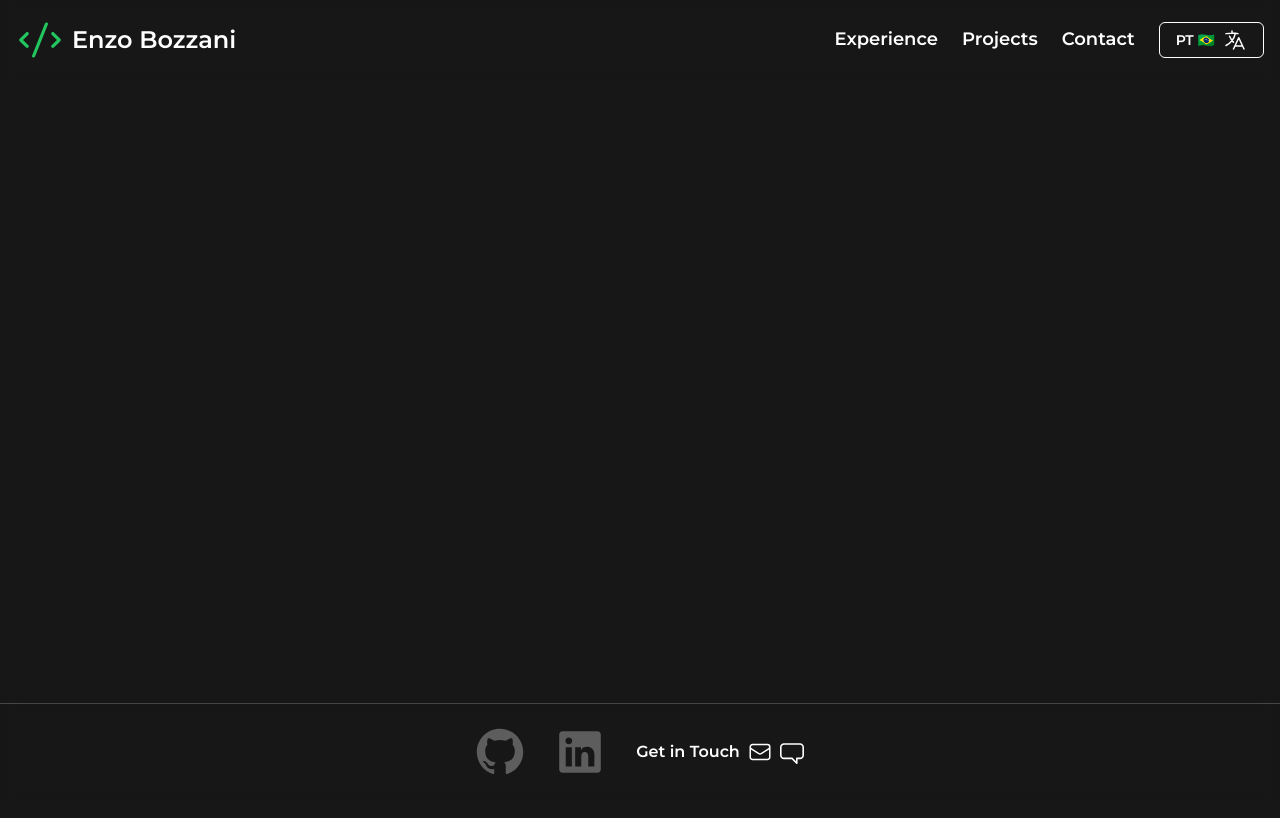
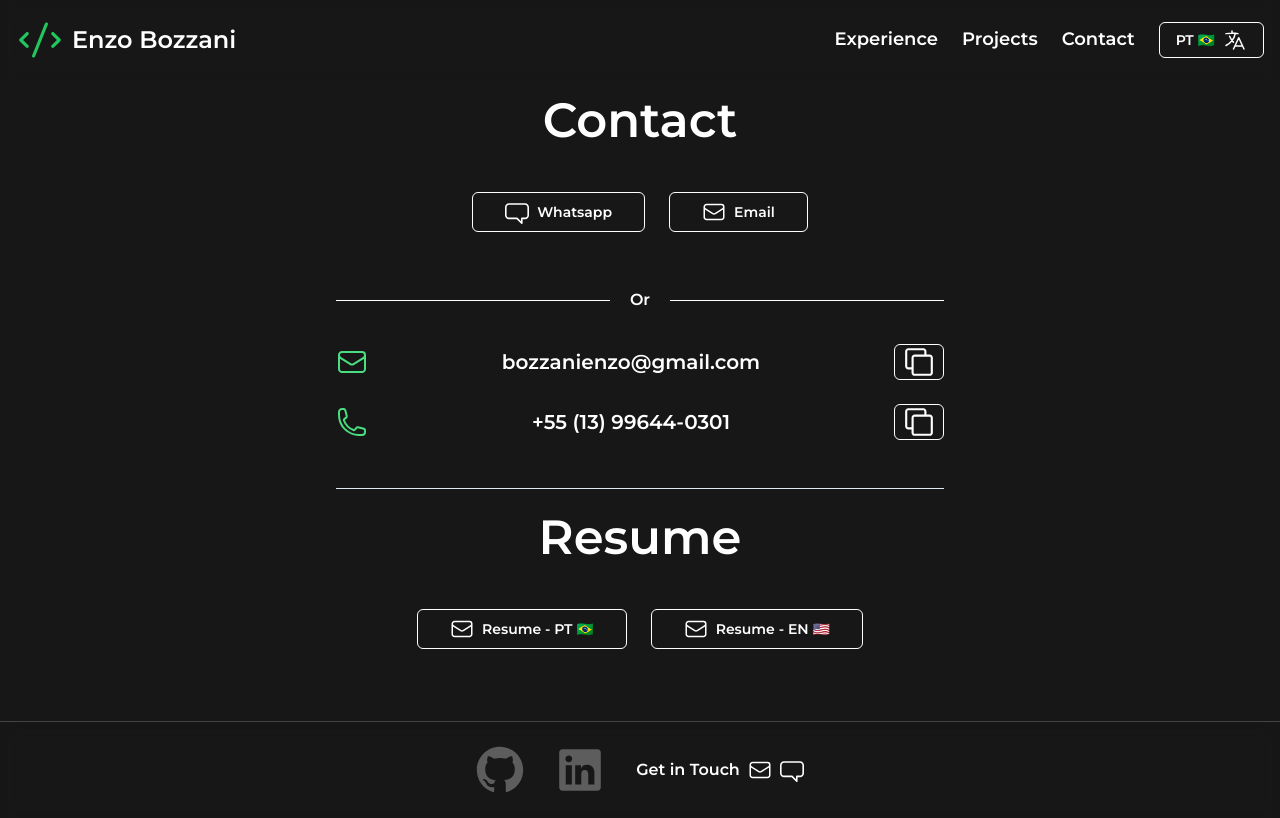
Before and after one commit to EnzoBozzani/portfolio-v3, a Next.js app: page /contact in a window 1280 px wide. Built offline with nearby package versions, Linux system fonts and the light colour scheme.

Commit message:
feat: development of resume section

```diff
--- /dev/null
+++ b/app/contact/_components/ResumeSection.tsx
@@ -0,0 +1,65 @@
+'use client';
+
+import { Button } from '@/components/ui/button';
+import { useLanguage } from '@/hooks/useLanguage';
+
+export const ResumeSection = () => {
+	const language = useLanguage((state) => state.language);
+
+	return (
+		<section className='px-4 mx-auto max-w-screen-sm w-full mt-12 text-white'>
+			<hr />
+			<h1 className='text-3xl sm:text-5xl text-center mt-6'>{language === 'pt' ? 'Currículo' : 'Resume'}</h1>
+			<div className='py-6 flex items-center justify-center flex-wrap gap-6 mt-6'>
+				<Button
+					variant={'custom'}
+					size={'lg'}
+					className='w-full sm:w-auto'
+					onClick={() => {
+						window.open('/EnzoBozzaniPT.pdf');
+					}}
+				>
+					<svg
+						xmlns='http://www.w3.org/2000/svg'
+						fill='none'
+						viewBox='0 0 24 24'
+						strokeWidth={1.5}
+						stroke='currentColor'
+						className='w-6 h-6 mr-2'
+					>
+						<path
+							strokeLinecap='round'
+							strokeLinejoin='round'
+							d='M21.75 6.75v10.5a2.25 2.25 0 0 1-2.25 2.25h-15a2.25 2.25 0 0 1-2.25-2.25V6.75m19.5 0A2.25 2.25 0 0 0 19.5 4.5h-15a2.25 2.25 0 0 0-2.25 2.25m19.5 0v.243a2.25 2.25 0 0 1-1.07 1.916l-7.5 4.615a2.25 2.25 0 0 1-2.36 0L3.32 8.91a2.25 2.25 0 0 1-1.07-1.916V6.75'
+						/>
+					</svg>
+					{language === 'pt' ? 'Currículo' : 'Resume'} - PT 🇧🇷
+				</Button>
+				<Button
+					variant={'custom'}
+					size={'lg'}
+					className='w-full sm:w-auto'
+					onClick={() => {
+						window.open('/EnzoBozzani.pdf');
+					}}
+				>
+					<svg
+						xmlns='http://www.w3.org/2000/svg'
+						fill='none'
+						viewBox='0 0 24 24'
+						strokeWidth={1.5}
+						stroke='currentColor'
+						className='w-6 h-6 mr-2'
+					>
+						<path
+							strokeLinecap='round'
+							strokeLinejoin='round'
+							d='M21.75 6.75v10.5a2.25 2.25 0 0 1-2.25 2.25h-15a2.25 2.25 0 0 1-2.25-2.25V6.75m19.5 0A2.25 2.25 0 0 0 19.5 4.5h-15a2.25 2.25 0 0 0-2.25 2.25m19.5 0v.243a2.25 2.25 0 0 1-1.07 1.916l-7.5 4.615a2.25 2.25 0 0 1-2.36 0L3.32 8.91a2.25 2.25 0 0 1-1.07-1.916V6.75'
+						/>
+					</svg>
+					{language === 'pt' ? 'Currículo' : 'Resume'} - EN 🇺🇸
+				</Button>
+			</div>
+		</section>
+	);
+};
--- a/app/contact/page.tsx
+++ b/app/contact/page.tsx
@@ -1,5 +1,19 @@
+import { Metadata } from 'next';
+
+import { ContactSection } from './_components/ContactSection';
+import { ResumeSection } from './_components/ResumeSection';
+
+export const metadata: Metadata = {
+	title: 'Contact',
+};
+
 const ContactPage = () => {
-	return <main className='flex-1'></main>;
+	return (
+		<main className='flex-1'>
+			<ContactSection />
+			<ResumeSection />
+		</main>
+	);
 };
 
 export default ContactPage;
--- a/app/projects/page.tsx
+++ b/app/projects/page.tsx
@@ -1,4 +1,9 @@
+import { Metadata } from 'next';
 import { ProjectsSection } from './_components/ProjectsSection';
+
+export const metadata: Metadata = {
+	title: 'Projects',
+};
 
 const ProjectsPage = () => {
 	return (
```
Also changed, not shown: components/ContactModal.tsx (+6 -4 lines), 2 other files (tests, documents, lock files or other folders).
